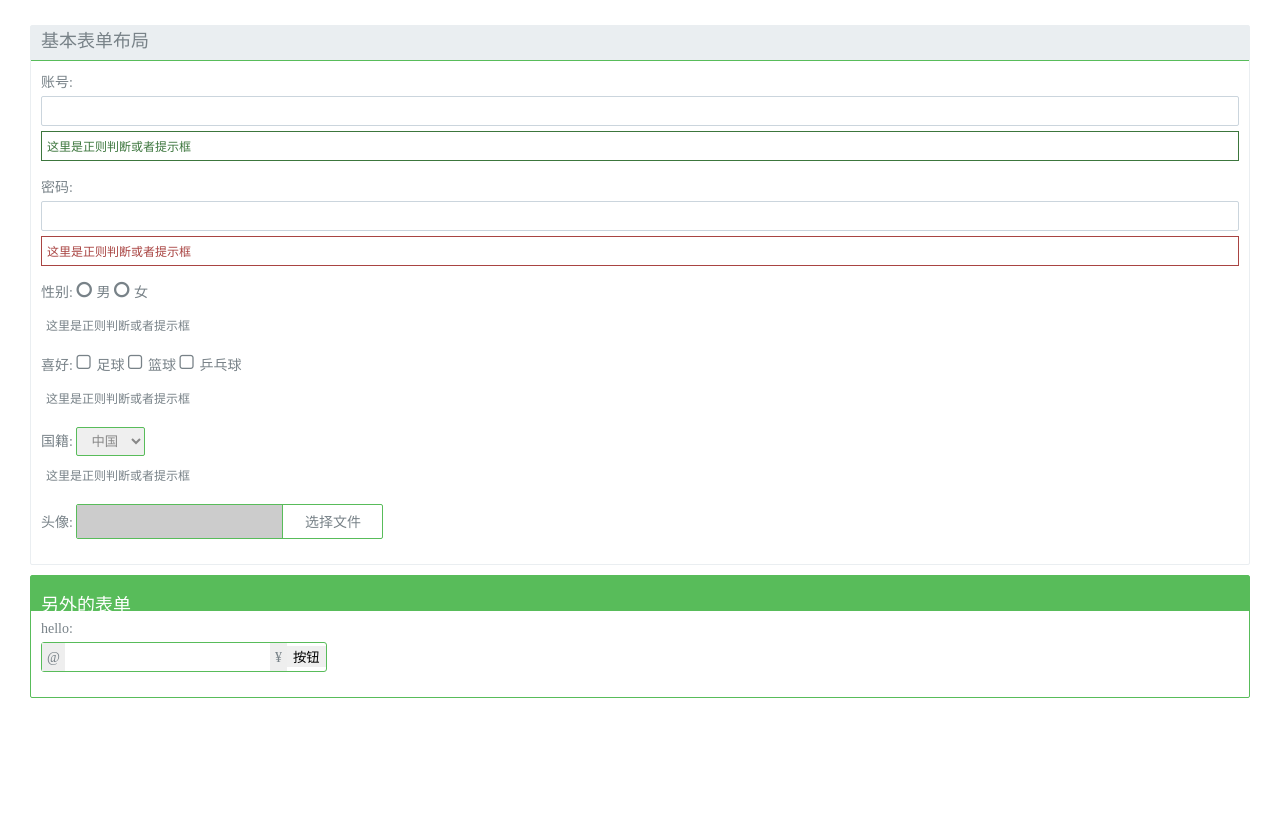
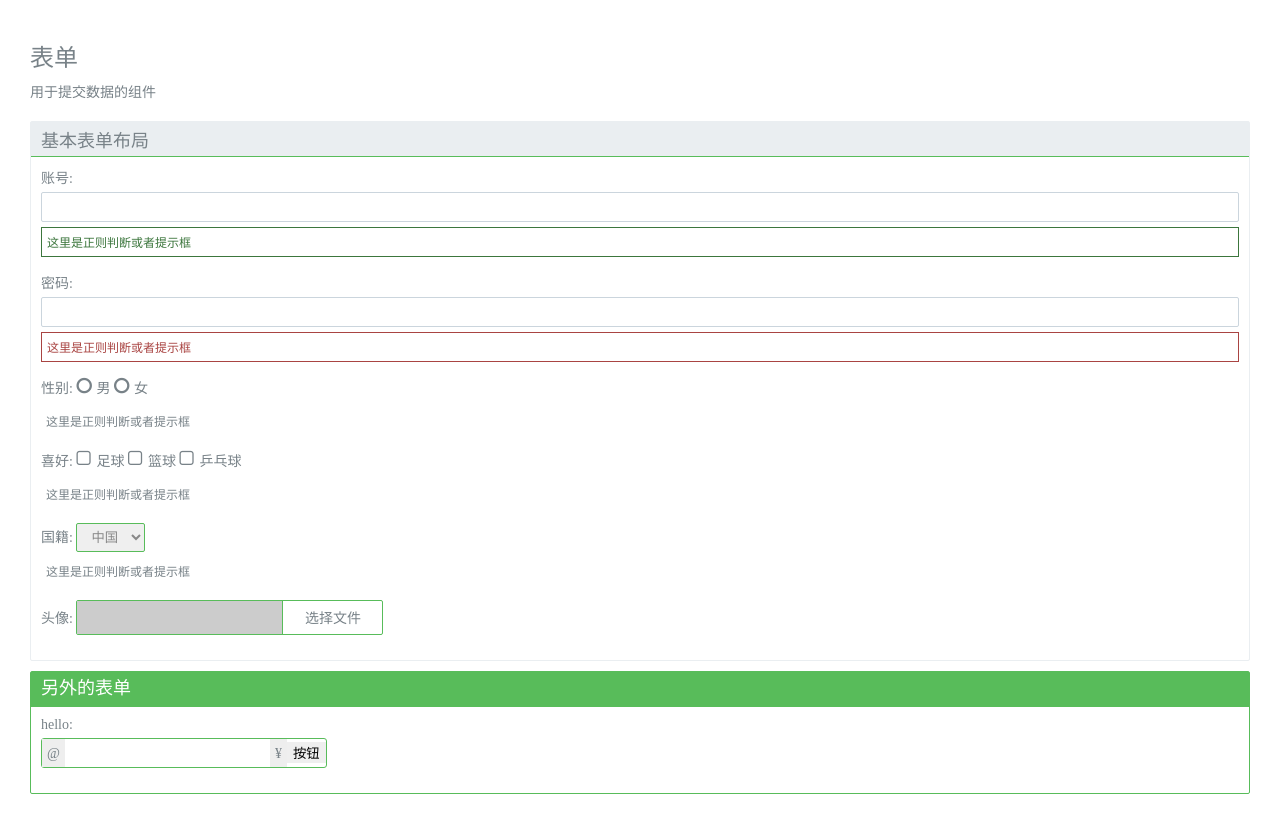
Before and after one commit to willculture/tCss, a plain HTML site: page form.html in a window 1280 px wide. Drawn offline with Linux system fonts and the light colour scheme.

Commit message:
加入一些说明信息

```diff
--- a/assets/css/tCss.css
+++ b/assets/css/tCss.css
@@ -109,11 +109,8 @@ footer{
     display: table;
     content: " ";
 }
-.col-4:nth-child(2n),.col-3:nth-child(2n),.col-2:nth-child(2n),.col-1:nth-child(2n){
 
-}
 .col-12,.col-11,.col-10,.col-9,.col-8,.col-7,.col-6,.col-5,.col-4,.col-3,.col-2,.col-1{
-    min-height: 200px;
     float: left;
     padding:0 15px;
 }
--- a/assets/css/tCss_panel.css
+++ b/assets/css/tCss_panel.css
@@ -31,9 +31,12 @@
     height: 0;
 }
 .pl-hd-title{
-    display: inline-block;
+    display: inline-flex;
     font-size:18px;
     margin-right: 10px;
+   align-items: center;
+    margin: 0;
+    height: 100%;
 }
 
 .pl-hd-msg{
--- a/form.html
+++ b/form.html
@@ -10,6 +10,13 @@
     <link href="assets/css/tCss_form.css" rel="stylesheet"/>
 </head>
 <body>
+
+<div class="row">
+	<div class="col-12">
+		<h3>表单</h3>
+        <p>用于提交数据的组件</p>
+	</div>
+</div>
 
 <!---->
 <div class="row">
```
Also changed, not shown: layout.html (+9 -0 lines), list.html (+6 -0 lines), material.html (added, +20 -0 lines).
